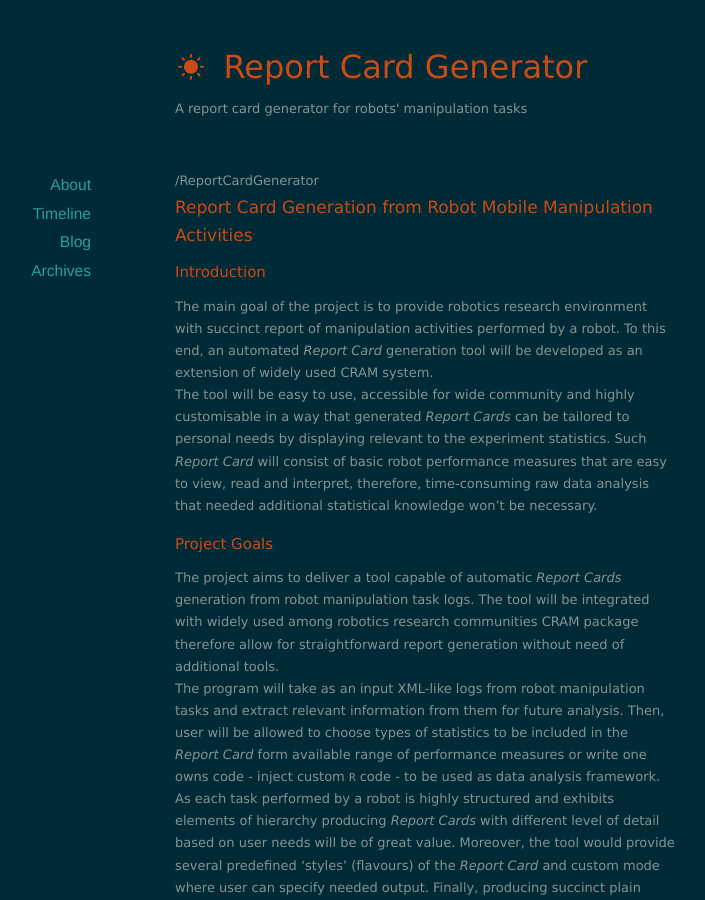
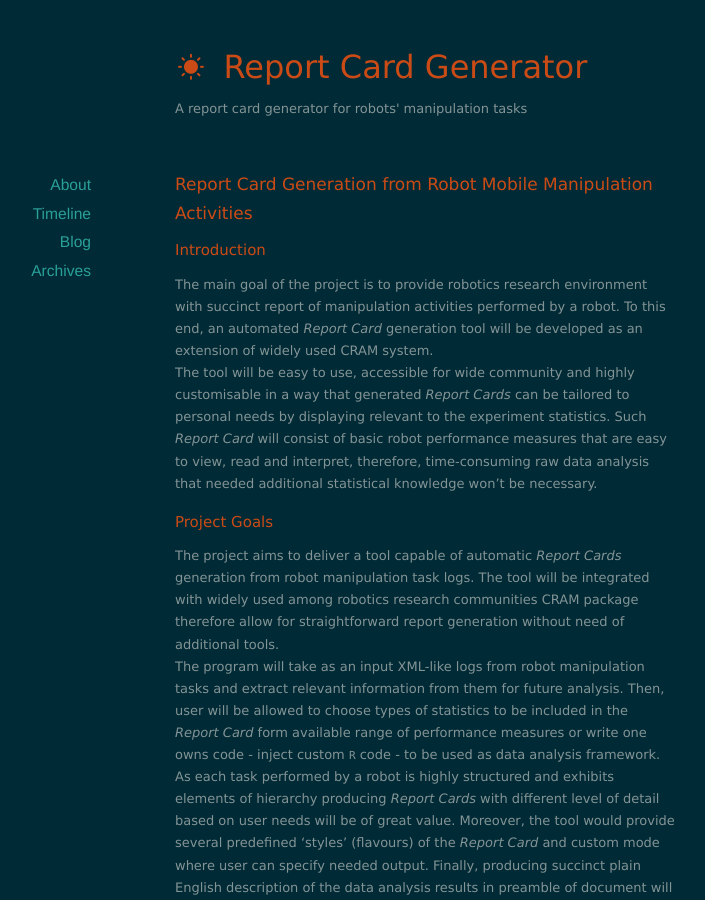
Before and after one commit to So-Cool/ReportCardGenerator, a Jekyll site: the page built from index.md, in a window 1280 px wide and 900 px high. Shown: the whole window, without its empty margins (215-920 px from the left). Built offline with Jekyll 4.4.1, drawn with Linux system fonts in a browser that asks for light colours; nearby versions of some CDN libraries.

Commit message:
GitHub preparation stage 3.

```diff
--- a/_layouts/default.html
+++ b/_layouts/default.html
@@ -46,7 +46,7 @@
 
 
     <div id="content">
-      {{ site.baseurl }}{{ content }}
+      {{ content }}
     </div>
 
 
```
